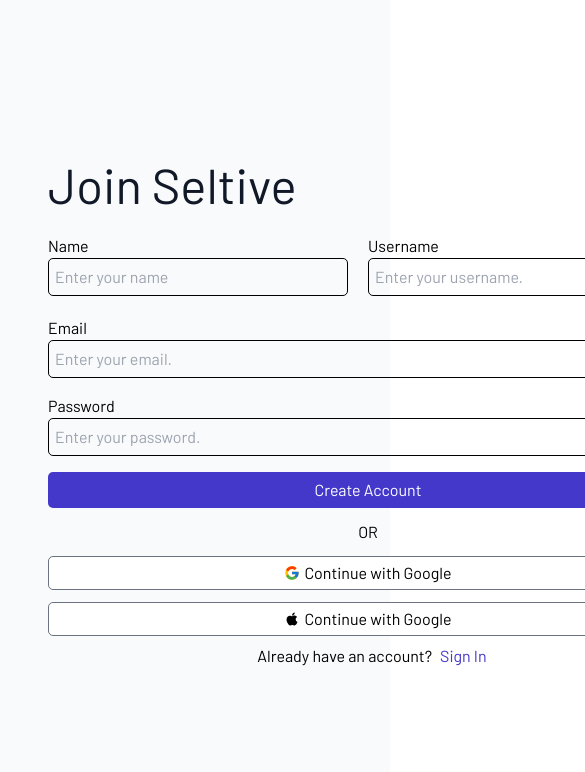
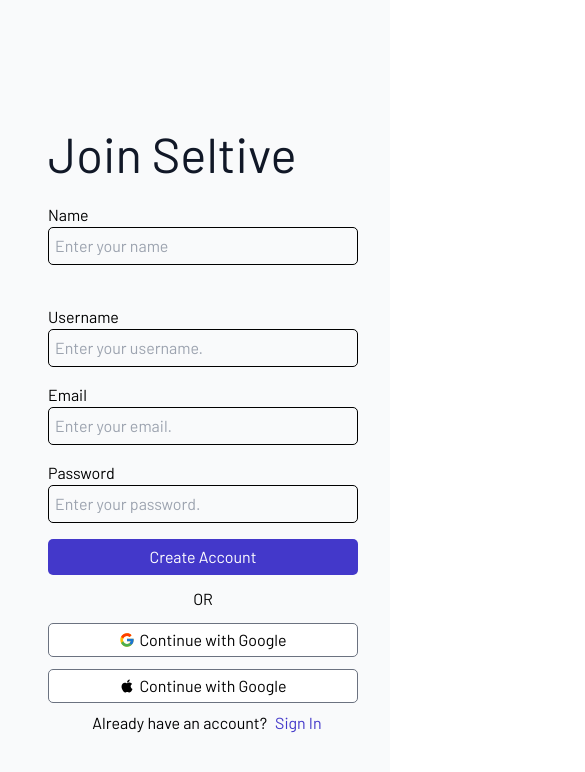
Before and after one commit to Pascal488/Flex-code, a React (Create React App) app in the folder seltive/: page /signup in a window 390 px wide. Shown: the top 772 px of the page, 585 px wide, since content can reach past the window. Built offline with nearby package versions, Linux system fonts and the light colour scheme; no server answers.

Commit message:
:Fix responsive issues

```diff
--- a/seltive/src/pages/authpages/Signup.tsx
+++ b/seltive/src/pages/authpages/Signup.tsx
@@ -6,7 +6,6 @@ import { Link, useNavigate } from "react-router-dom";
 import { useMutation, gql } from "@apollo/client";
 import { useForm } from "react-hook-form";
 import { ColorRing } from "react-loader-spinner";
-
 
 export const Userdata = gql`
   mutation Register($user: UserInput!) {
@@ -78,9 +77,9 @@ const Signup = (props: any) => {
 
   return (
     <div>
-      <div className="flex  md:flex-col h-screen bg-white">
+      <div className="flex  md:flex-col h-screen bg-white ">
         <div
-          className="flex flex-col justify-between bg-black text-gray-100  flex-1 h-screen md:hidden"
+          className="flex flex-col justify-between bg-black text-gray-100  flex-1 h-screen md:hidden ipad:hidden"
           style={{
             backgroundImage:
               "url('ht://images.pexels.com/photos/164595/pexels-photo-164595.jpeg?cs=srgb&dl=pexels-pixabay-164595.jpg&fm=jpg&_gl=1*gwoqpz*_ga*MTUxMjM0NjE5NC4xNjY2MDc5MDM2*_ga_8JE65Q40S6*MTY2NjA3OTAzOS4xLjEuMTY2NjA4MDcwNS4wLjAuMA..')",
@@ -108,8 +107,8 @@ const Signup = (props: any) => {
             </p>
           </div>
         </div>
-        <div className="flex flex-col p-2 bg-gray-50 mb-5 flex-1 gap-4 ipad:relative">
-        {loading && (
+        <div className="flex flex-col p-2 bg-gray-50 mb-5 flex-1 gap-4 ipad:relative ">
+          {loading && (
             <div className="absolute left-[45%] right-[50%] bottom-0 top-[35%] m-auto z-99 ">
               <ColorRing
                 visible={true}
@@ -126,11 +125,11 @@ const Signup = (props: any) => {
             </div>
           )}
           <form
-            className="flex flex-col justify-center py-12 px-10 ipad:justify-center ipad:m-auto"
+            className="flex flex-col justify-center py-12 px-10 ipad:justify-center ipad:m-auto md:w-screen md:h-screen"
             onSubmit={handleSubmit(onSubmit)}
           >
             <h1 className="text-[49px] text-gray-900 mb-3"> Join Seltive</h1>
-            <span className="flex gap-5 w-full">
+            <span className="flex gap-5 w-full md:flex-col">
               <span className="">
                 <label htmlFor="Name">Name</label> <br />
                 <input
@@ -140,7 +139,7 @@ const Signup = (props: any) => {
                   })}
                   onChange={onchange}
                   placeholder="Enter your name"
-                  className=" p-1.5 border border-black outline-none rounded-[5px] mb-5 bg-transparent w-[300px]"
+                  className=" p-1.5 border border-black outline-none rounded-[5px] mb-5 bg-transparent w-[300px] md:w-full"
                 />
                 {errors.name && (
                   <p className=" relative left-1 -top-5 text-red-500 text-xs ">
@@ -158,7 +157,7 @@ const Signup = (props: any) => {
                   })}
                   onChange={onchange}
                   placeholder="Enter your username."
-                  className="mb-4 p-1.5 border border-black outline-none rounded-[5px] bg-transparent w-[320px]"
+                  className="mb-4 p-1.5 border border-black outline-none rounded-[5px] bg-transparent w-[320px] md:w-full"
                 />
                 {errors.username && (
                   <p className=" relative left-1 -top-4 text-red-500 text-xs ">
```
